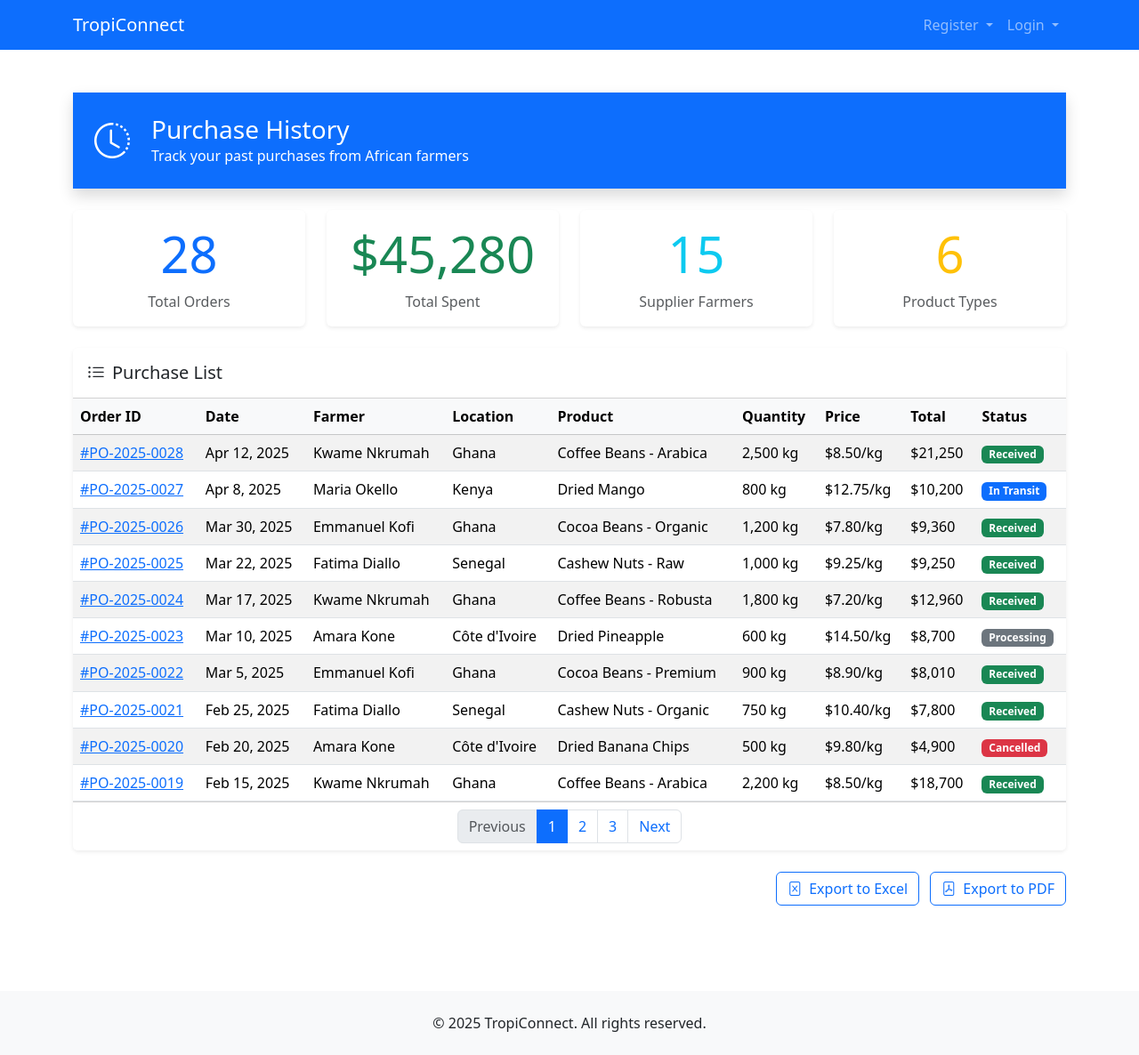
After one commit to egoist945402376/CDIDEMO, a Django app: template tropiconnect/supplychain/templates/supplychain/buyer_order_history.html in a window 1280 px wide. The commit adds this page. Shown: the whole page at 89% size. Run offline with Django 5.2, Linux system fonts and the light colour scheme; the template is opened without the code that fills it, so the values that code supplies are empty.

Commit message:
hard-coded buyer order history.

```diff
--- a/tropiconnect/supplychain/templates/supplychain/buyer_home_page.html
+++ b/tropiconnect/supplychain/templates/supplychain/buyer_home_page.html
@@ -11,7 +11,7 @@
                 <p class="lead mb-4">Your direct connection to quality agricultural products from around the world</p>
                 <div class="d-flex justify-content-center gap-3">
                     <a href="{% url 'buyer_dashboard' %}" class="btn btn-primary btn-lg">My Dashboard</a>
-                    <a href="#product-explorer" class="btn btn-primary btn-lg">Order History</a>
+                    <a href="{% url 'buyer_order_history' %}" class="btn btn-primary btn-lg">Order History</a>
                 </div>
             </div>
         </div>
--- /dev/null
+++ b/tropiconnect/supplychain/templates/supplychain/buyer_order_history.html
@@ -0,0 +1,230 @@
+{% extends "supplychain/base.html" %}
+{% load static %}
+{% load i18n %}
+{% block content %}
+
+<div class="container py-5">
+    <!-- Header Section -->
+    <div class="row mb-4">
+        <div class="col-md-12">
+            <div class="bg-primary text-white rounded-lg p-4 shadow">
+                <div class="d-flex align-items-center">
+                    <div class="me-4">
+                        <i class="bi bi-clock-history" style="font-size: 40px;"></i>
+                    </div>
+                    <div>
+                        <h1 class="h3 mb-0">{% trans 'Purchase History' %}</h1>
+                        <p class="mb-0">{% trans 'Track your past purchases from African farmers' %}</p>
+                    </div>
+                </div>
+            </div>
+        </div>
+    </div>
+
+    <!-- Stats Summary Section -->
+    <div class="row mb-4">
+        <div class="col-md-3">
+            <div class="card border-0 shadow-sm h-100">
+                <div class="card-body text-center">
+                    <div class="display-4 text-primary mb-2">28</div>
+                    <div class="text-muted">{% trans 'Total Orders' %}</div>
+                </div>
+            </div>
+        </div>
+        <div class="col-md-3">
+            <div class="card border-0 shadow-sm h-100">
+                <div class="card-body text-center">
+                    <div class="display-4 text-success mb-2">$45,280</div>
+                    <div class="text-muted">{% trans 'Total Spent' %}</div>
+                </div>
+            </div>
+        </div>
+        <div class="col-md-3">
+            <div class="card border-0 shadow-sm h-100">
+                <div class="card-body text-center">
+                    <div class="display-4 text-info mb-2">15</div>
+                    <div class="text-muted">{% trans 'Supplier Farmers' %}</div>
+                </div>
+            </div>
+        </div>
+        <div class="col-md-3">
+            <div class="card border-0 shadow-sm h-100">
+                <div class="card-body text-center">
+                    <div class="display-4 text-warning mb-2">6</div>
+                    <div class="text-muted">{% trans 'Product Types' %}</div>
+                </div>
+            </div>
+        </div>
+    </div>
+
+    <!-- Orders Table -->
+    <div class="row mb-4">
+        <div class="col-md-12">
+            <div class="card border-0 shadow-sm">
+                <div class="card-header bg-white py-3">
+                    <h5 class="mb-0"><i class="bi bi-list-ul me-2"></i>{% trans 'Purchase List' %}</h5>
+                </div>
+                <div class="card-body p-0">
+                    <div class="table-responsive">
+                        <table class="table table-hover table-striped mb-0">
+                            <thead class="table-light">
+                                <tr>
+                                    <th>{% trans 'Order ID' %}</th>
+                                    <th>{% trans 'Date' %}</th>
+                                    <th>{% trans 'Farmer' %}</th>
+                                    <th>{% trans 'Location' %}</th>
+                                    <th>{% trans 'Product' %}</th>
+                                    <th>{% trans 'Quantity' %}</th>
+                                    <th>{% trans 'Price' %}</th>
+                                    <th>{% trans 'Total' %}</th>
+                                    <th>{% trans 'Status' %}</th>
+                                </tr>
+                            </thead>
+                            <tbody>
+                                <tr>
+                                    <td><a href="#" class="text-primary">#PO-2025-0028</a></td>
+                                    <td>Apr 12, 2025</td>
+                                    <td>Kwame Nkrumah</td>
+                                    <td>Ghana</td>
+                                    <td>Coffee Beans - Arabica</td>
+                                    <td>2,500 kg</td>
+                                    <td>$8.50/kg</td>
+                                    <td>$21,250</td>
+                                    <td><span class="badge bg-success">Received</span></td>
+                                </tr>
+                                <tr>
+                                    <td><a href="#" class="text-primary">#PO-2025-0027</a></td>
+                                    <td>Apr 8, 2025</td>
+                                    <td>Maria Okello</td>
+                                    <td>Kenya</td>
+                                    <td>Dried Mango</td>
+                                    <td>800 kg</td>
+                                    <td>$12.75/kg</td>
+                                    <td>$10,200</td>
+                                    <td><span class="badge bg-primary">In Transit</span></td>
+                                </tr>
+                                <tr>
+                                    <td><a href="#" class="text-primary">#PO-2025-0026</a></td>
+                                    <td>Mar 30, 2025</td>
+                                    <td>Emmanuel Kofi</td>
+                                    <td>Ghana</td>
+                                    <td>Cocoa Beans - Organic</td>
+                                    <td>1,200 kg</td>
+                                    <td>$7.80/kg</td>
+                                    <td>$9,360</td>
+                                    <td><span class="badge bg-success">Received</span></td>
+                                </tr>
+                                <tr>
+                                    <td><a href="#" class="text-primary">#PO-2025-0025</a></td>
+                                    <td>Mar 22, 2025</td>
+                                    <td>Fatima Diallo</td>
+                                    <td>Senegal</td>
+                                    <td>Cashew Nuts - Raw</td>
+                                    <td>1,000 kg</td>
+                                    <td>$9.25/kg</td>
+                                    <td>$9,250</td>
+                                    <td><span class="badge bg-success">Received</span></td>
+                                </tr>
+                                <tr>
+                                    <td><a href="#" class="text-primary">#PO-2025-0024</a></td>
+                                    <td>Mar 17, 2025</td>
+                                    <td>Kwame Nkrumah</td>
+                                    <td>Ghana</td>
+                                    <td>Coffee Beans - Robusta</td>
+                                    <td>1,800 kg</td>
+                                    <td>$7.20/kg</td>
+                                    <td>$12,960</td>
+                                    <td><span class="badge bg-success">Received</span></td>
+                                </tr>
+                                <tr>
+                                    <td><a href="#" class="text-primary">#PO-2025-0023</a></td>
+                                    <td>Mar 10, 2025</td>
+                                    <td>Amara Kone</td>
+                                    <td>Côte d'Ivoire</td>
+                                    <td>Dried Pineapple</td>
+                                    <td>600 kg</td>
+                                    <td>$14.50/kg</td>
+                                    <td>$8,700</td>
+                                    <td><span class="badge bg-secondary">Processing</span></td>
+                                </tr>
+                                <tr>
+                                    <td><a href="#" class="text-primary">#PO-2025-0022</a></td>
+                                    <td>Mar 5, 2025</td>
+                                    <td>Emmanuel Kofi</td>
+                                    <td>Ghana</td>
+                                    <td>Cocoa Beans - Premium</td>
+                                    <td>900 kg</td>
+                                    <td>$8.90/kg</td>
+                                    <td>$8,010</td>
+                                    <td><span class="badge bg-success">Received</span></td>
+                                </tr>
+                                <tr>
+                                    <td><a href="#" class="text-primary">#PO-2025-0021</a></td>
+                                    <td>Feb 25, 2025</td>
+                                    <td>Fatima Diallo</td>
+                                    <td>Senegal</td>
+                                    <td>Cashew Nuts - Organic</td>
+                                    <td>750 kg</td>
+                                    <td>$10.40/kg</td>
+                                    <td>$7,800</td>
+                                    <td><span class="badge bg-success">Received</span></td>
+                                </tr>
+                                <tr>
+                                    <td><a href="#" class="text-primary">#PO-2025-0020</a></td>
+                                    <td>Feb 20, 2025</td>
+                                    <td>Amara Kone</td>
+                                    <td>Côte d'Ivoire</td>
+                                    <td>Dried Banana Chips</td>
+                                    <td>500 kg</td>
+                                    <td>$9.80/kg</td>
+                                    <td>$4,900</td>
+                                    <td><span class="badge bg-danger">Cancelled</span></td>
+                                </tr>
+                                <tr>
+                                    <td><a href="#" class="text-primary">#PO-2025-0019</a></td>
+                                    <td>Feb 15, 2025</td>
+                                    <td>Kwame Nkrumah</td>
+                                    <td>Ghana</td>
+                                    <td>Coffee Beans - Arabica</td>
+                                    <td>2,200 kg</td>
+                                    <td>$8.50/kg</td>
+                                    <td>$18,700</td>
+                                    <td><span class="badge bg-success">Received</span></td>
+                                </tr>
+                            </tbody>
+                        </table>
+                    </div>
+                </div>
+                <div class="card-footer bg-white">
+                    <nav aria-label="Purchase history pagination">
+                        <ul class="pagination justify-content-center mb-0">
+                            <li class="page-item disabled">
+                                <a class="page-link" href="#" tabindex="-1" aria-disabled="true">Previous</a>
+                            </li>
+                            <li class="page-item active"><a class="page-link" href="#">1</a></li>
+                            <li class="page-item"><a class="page-link" href="#">2</a></li>
+                            <li class="page-item"><a class="page-link" href="#">3</a></li>
+                            <li class="page-item">
+                                <a class="page-link" href="#">Next</a>
+                            </li>
+                        </ul>
+                    </nav>
+                </div>
+            </div>
+        </div>
+    </div>
+
+    <!-- Export Options -->
+    <div class="row">
+        <div class="col-md-12 text-end">
+            <button type="button" class="btn btn-outline-primary me-2" onclick="alert('This is a demo. Export functionality is not available.')">
+                <i class="bi bi-file-excel me-2"></i>{% trans 'Export to Excel' %}
+            </button>
+            <button type="button" class="btn btn-outline-primary" onclick="alert('This is a demo. Export functionality is not available.')">
+                <i class="bi bi-file-pdf me-2"></i>{% trans 'Export to PDF' %}
+            </button>
+        </div>
+    </div>
+</div>
+
+{% endblock %}
--- a/tropiconnect/supplychain/urls.py
+++ b/tropiconnect/supplychain/urls.py
@@ -53,6 +53,7 @@ urlpatterns = [
     path('logistic/dashboard/edit-profile/', views.edit_logistic_profile, name='edit_logistic_profile'),
     path('logistic/<int:logistic_id>/profile/', views.view_logistic_profile, name='view_logistic_profile'),
     path('farmer/order-history/', views.order_history, name='order_history'),
+    path('buyer/order-history/', views.buyer_order_history, name='buyer_order_history'),
     #path('buyer/dashboard/', views.buyer_dashboard, name='buyer_dashboard'),
     #path('farmer/dashboard/', views.farmer_dashboard, name='farmer_dashboard'),
 ]
```
Also changed, not shown: tropiconnect/supplychain/views.py (+17 -0 lines).
